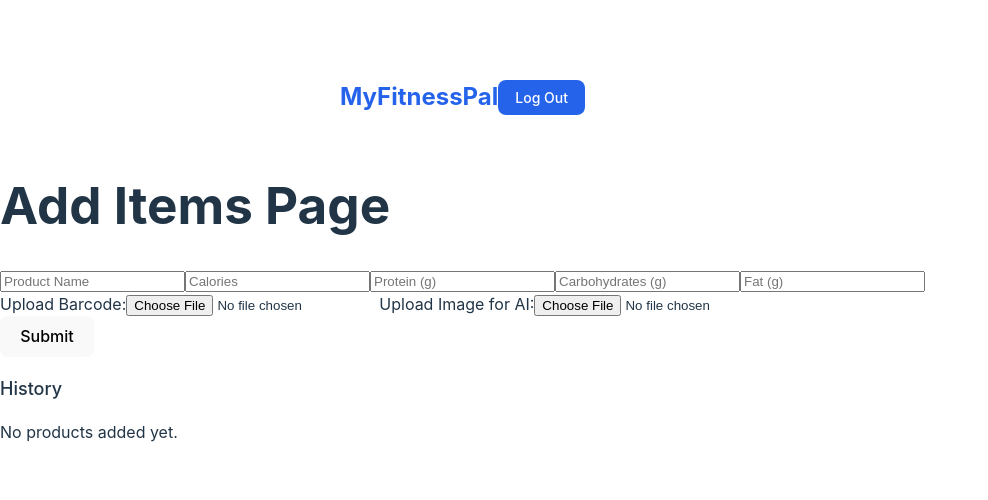
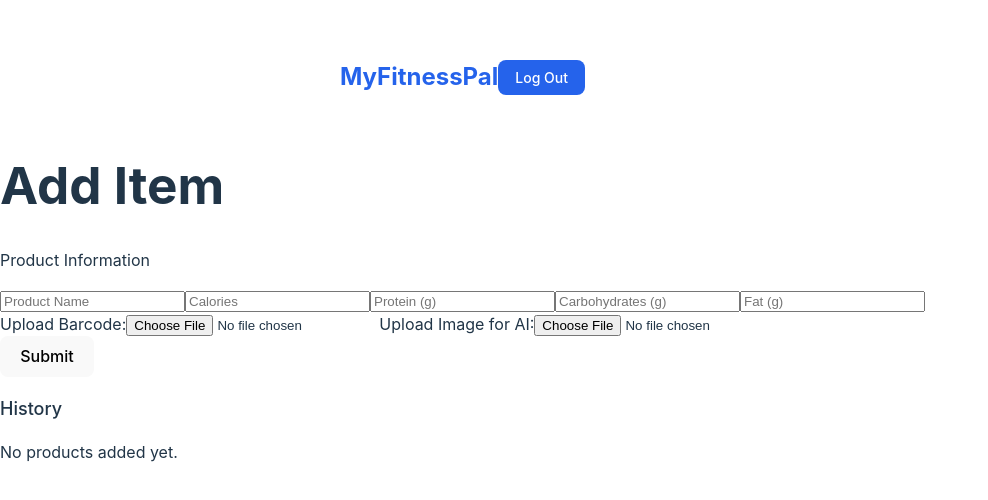
Before and after one commit to Gogo2024/COMP229-NutriSnapGitHub, a React (Vite) app in the folder COMP229_NutriSnap/: page /Add-Item in a window 1280 px wide. Shown: the part 144-644 px from the top of the page, without its empty margins (0-988 px from the left). Built offline with nearby package versions, Linux system fonts and the light colour scheme.

Commit message:
Update Add_Item.jsx

```diff
--- a/COMP229_NutriSnap/src/Add_Item.jsx
+++ b/COMP229_NutriSnap/src/Add_Item.jsx
@@ -43,9 +43,10 @@
   return (
     <div>
       <div>
-        <h1>Add Items Page</h1>
+        <h1>Add Item</h1>
         <form onSubmit={submit}>
           <div>
+            <p>Product Information</p>
             <input
               type="text"
               name="name"
```
